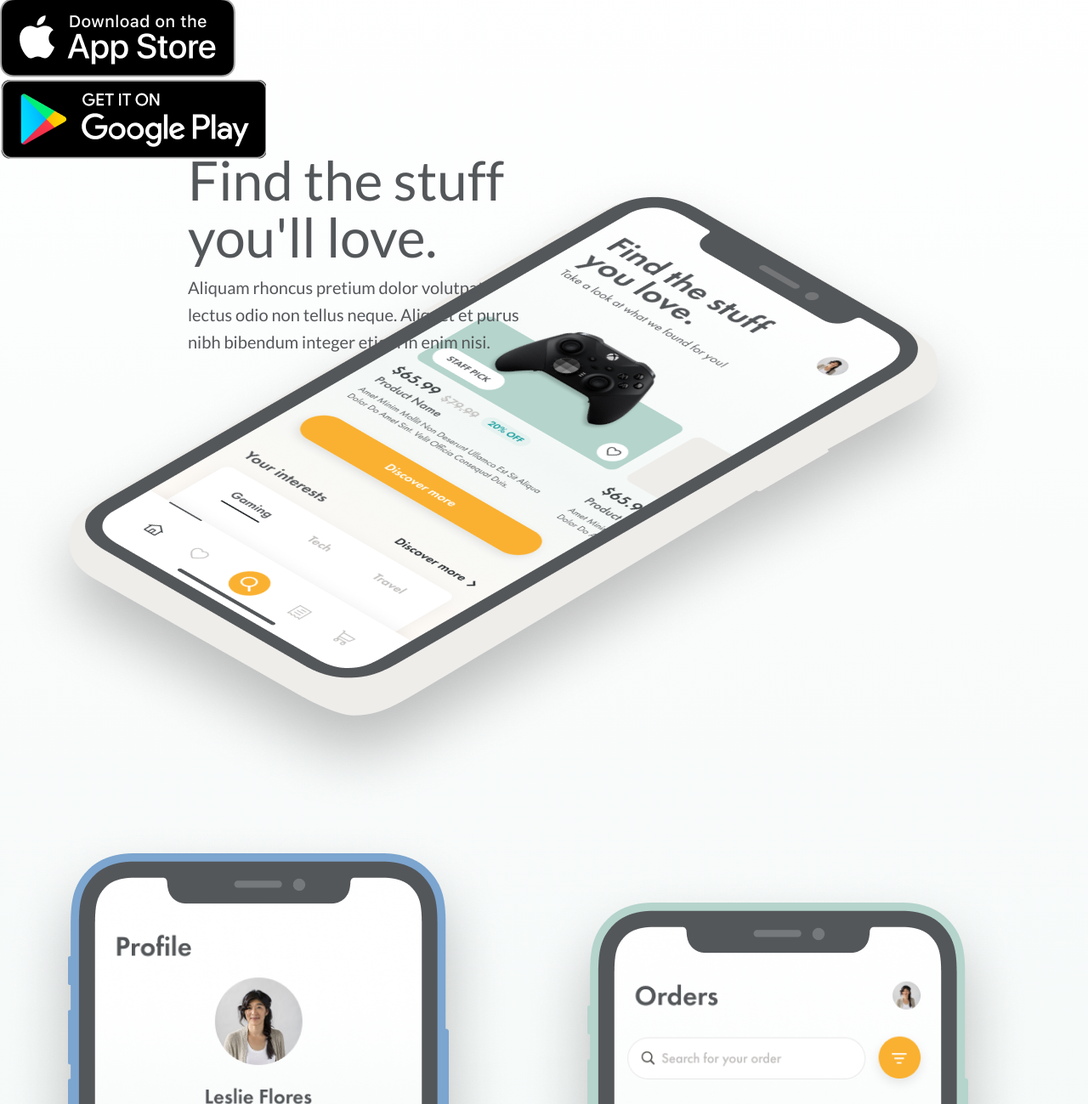
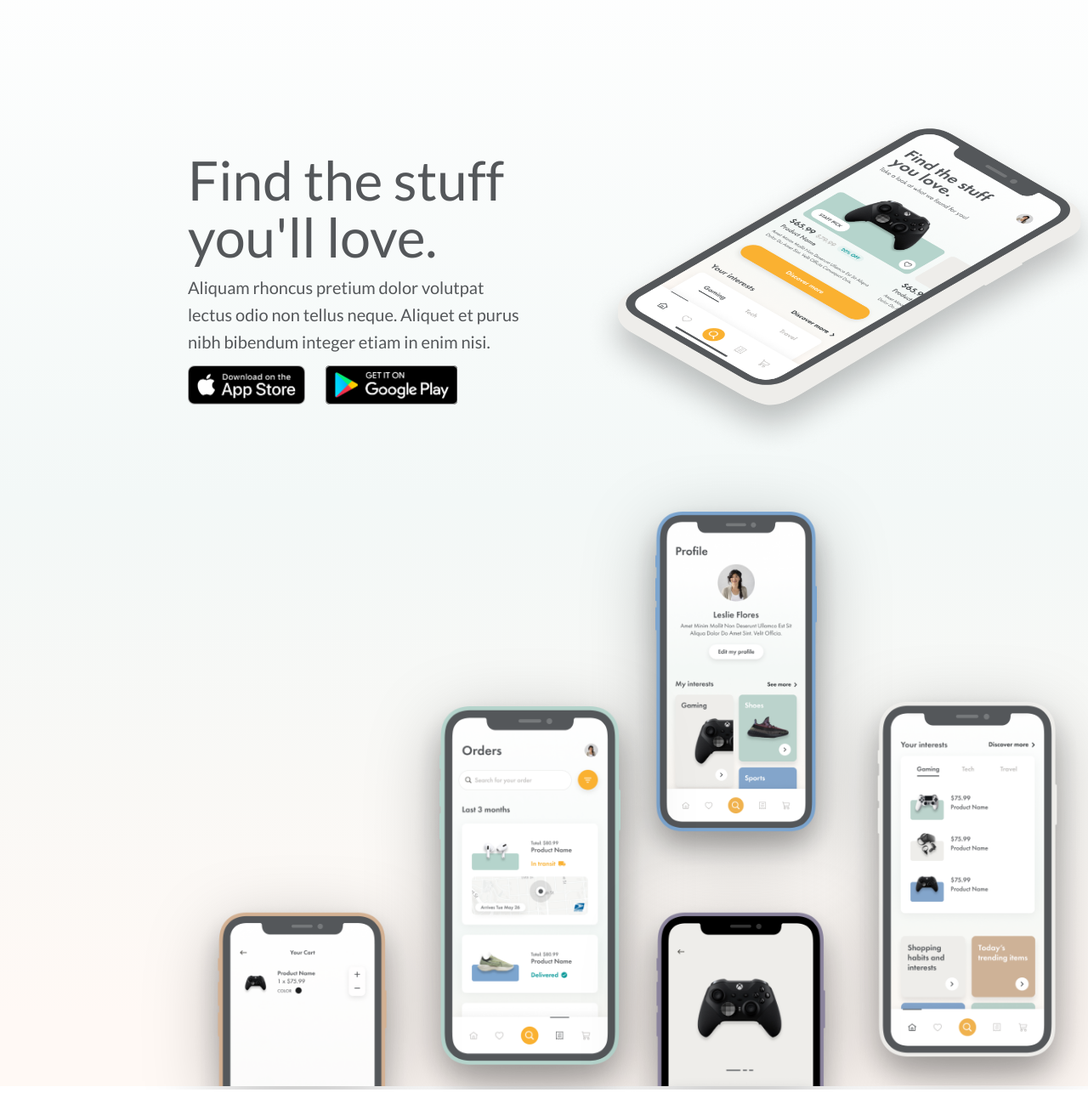
Before and after one commit to BassMasterTT/splash-page, a plain HTML site: page index.html in a window 1280 px wide. Shown: the part 101-1400 px from the top of the page at 85% size. Drawn offline with Linux system fonts and the light colour scheme.

Commit message:
css layout

```diff
--- a/style.css
+++ b/style.css
@@ -20,8 +20,16 @@ body {
 .wrapper {
   position: relative;
   width: 1440px;
-  min-height: 100vh;
+  height: 1379px;
   margin: auto;
+}
+
+.brand-img {
+  position: absolute;
+  width: 193px;
+  height: 47.64px;
+  left: 221px;
+  top: 50.25px;
 }
 
 .title {
@@ -49,3 +57,91 @@ body {
   line-height: 32px;
   /* or 160% */
 }
+
+.app-store-btn {
+  position: absolute;
+  width: 138.44px;
+  height: 46.28px;
+  left: 221px;
+  top: 531px;
+}
+
+.app-store-btn img {
+  width: 138.44px;
+  height: 46.28px;
+}
+
+.google-play-btn {
+  position: absolute;
+  width: 156.19px;
+  height: 46.28px;
+  left: 381.81px;
+  top: 531px;
+}
+
+.google-play-btn img {
+  width: 156.19px;
+  height: 46.28px;
+}
+
+.main-image-container {
+  position: absolute;
+  width: 535.72px;
+  height: 309.27px;
+  left: 683.28px;
+  top: 229.73px;
+}
+
+.main-image-container img {
+  height: 411.15px;
+}
+
+.profile-img {
+  position: absolute;
+  height: 444px;
+  left: 737px;
+  right: 479px;
+  top: 686px;
+
+  filter: drop-shadow(0px 20px 40px rgba(0, 0, 0, 0.25));
+}
+
+.orders-img {
+  position: absolute;
+  height: 470px;
+  left: 479px;
+  right: 737px;
+  top: 913px;
+
+  filter: drop-shadow(0px 20px 40px rgba(0, 0, 0, 0.25));
+}
+
+.home-img {
+  position: absolute;
+  height: 470px;
+  left: 995px;
+  right: 221px;
+  top: 908px;
+
+  filter: drop-shadow(0px 20px 40px rgba(0, 0, 0, 0.25));
+}
+
+.cart-img {
+  position: absolute;
+  height: 222px;
+  left: 221px;
+  right: 995px;
+  top: 1157px;
+
+  filter: drop-shadow(0px 20px 40px rgba(0, 0, 0, 0.25));
+}
+
+.product-img {
+  position: absolute;
+  height: 222px;
+  left: 737px;
+  right: 479px;
+  top: 1157px;
+
+  filter: drop-shadow(0px 20px 40px rgba(0, 0, 0, 0.25));
+}
```
